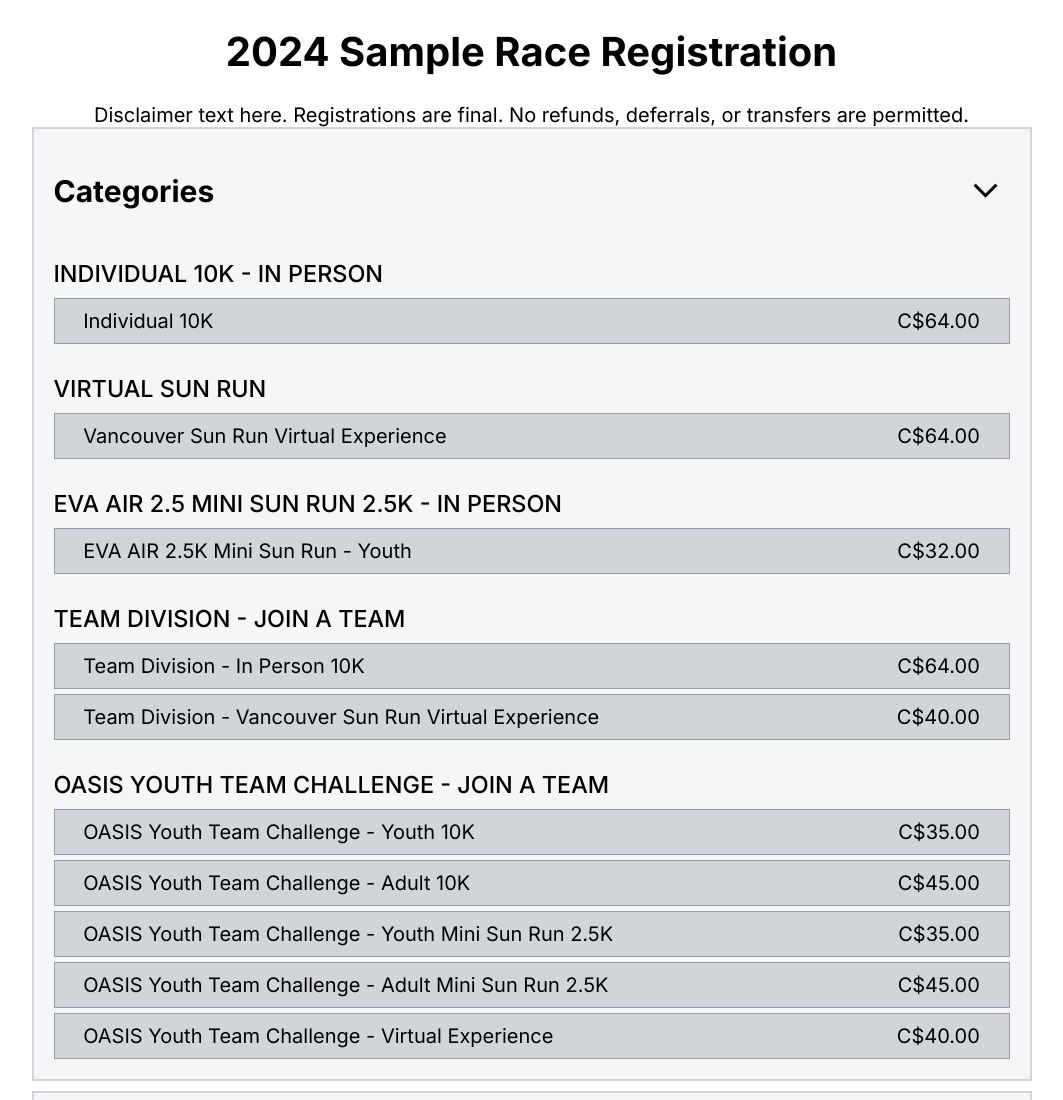
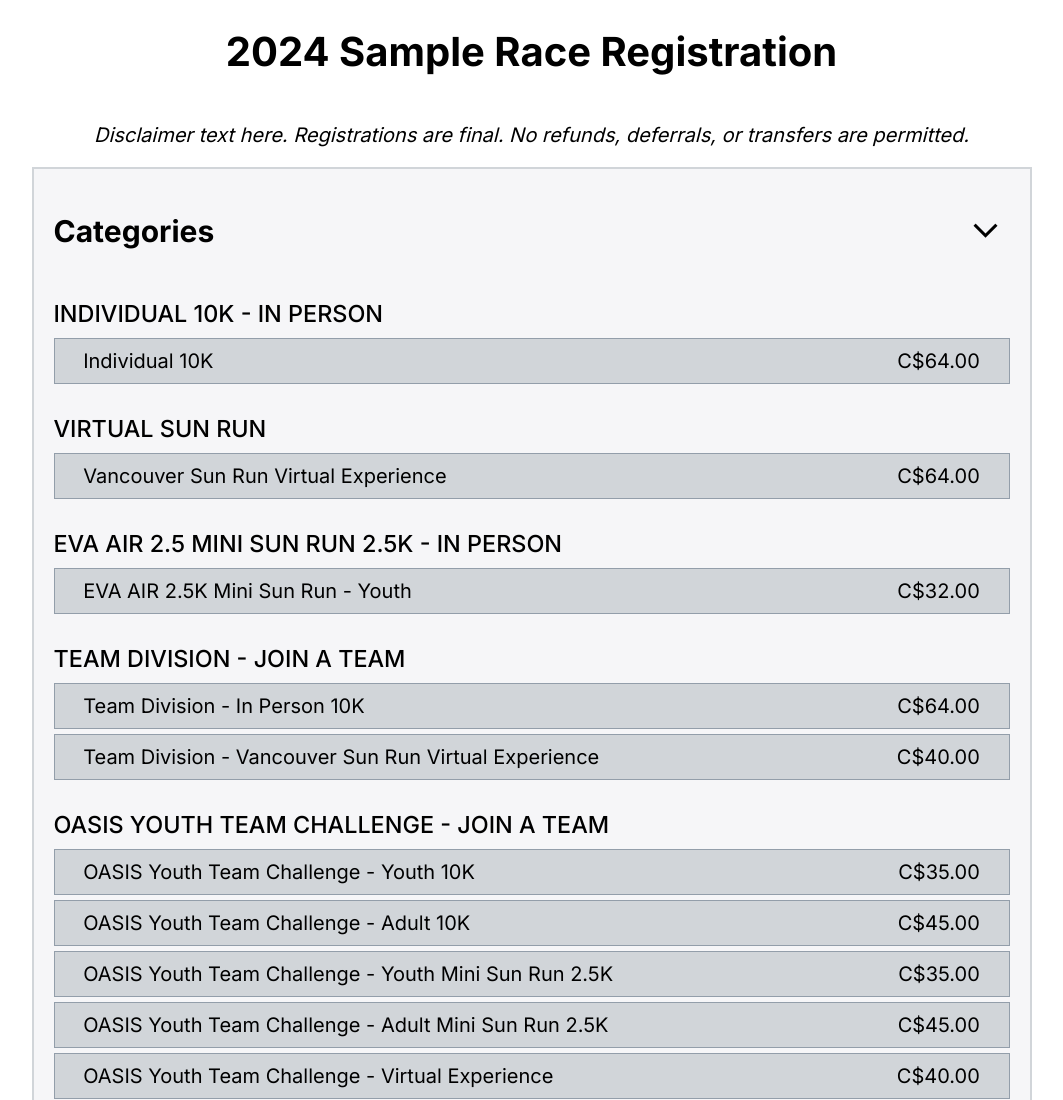
Before and after one commit to jsnhu/registration-form, a plain HTML site: page index.html in a window 1280 px wide. Shown: the top 1100 px of the page, without its empty margins (101-1164 px from the left). Drawn offline with nearby package versions, Linux system fonts and the light colour scheme.

Commit message:
style disclaimer

```diff
--- a/index.html
+++ b/index.html
@@ -14,7 +14,7 @@
 </head>
 <body>
     <h1>2024 Sample Race Registration</h1>
-    <div>Disclaimer text here. Registrations are final. No refunds, deferrals, or transfers are permitted.</div>
+    <div id="disclaimer">Disclaimer text here. Registrations are final. No refunds, deferrals, or transfers are permitted.</div>
 
     <form id="registration-form">
         <section class="form-section" id="categories">
--- a/style.css
+++ b/style.css
@@ -228,3 +228,9 @@
 #cancel-button::after {
     background-color: #ff8888;
 }
+
+#disclaimer {
+    padding: 20px;
+    font-style: italic;
+
+}
```
